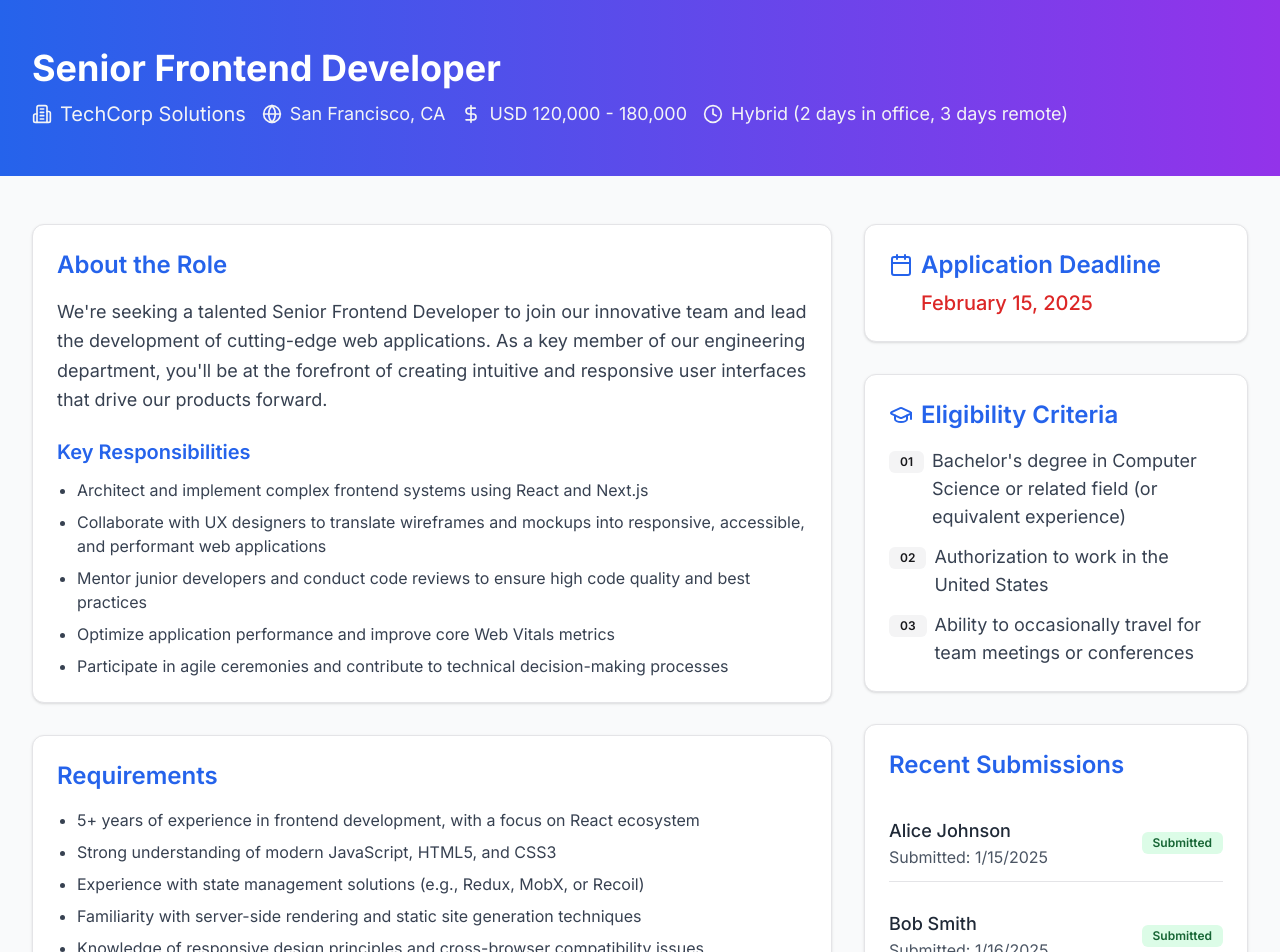
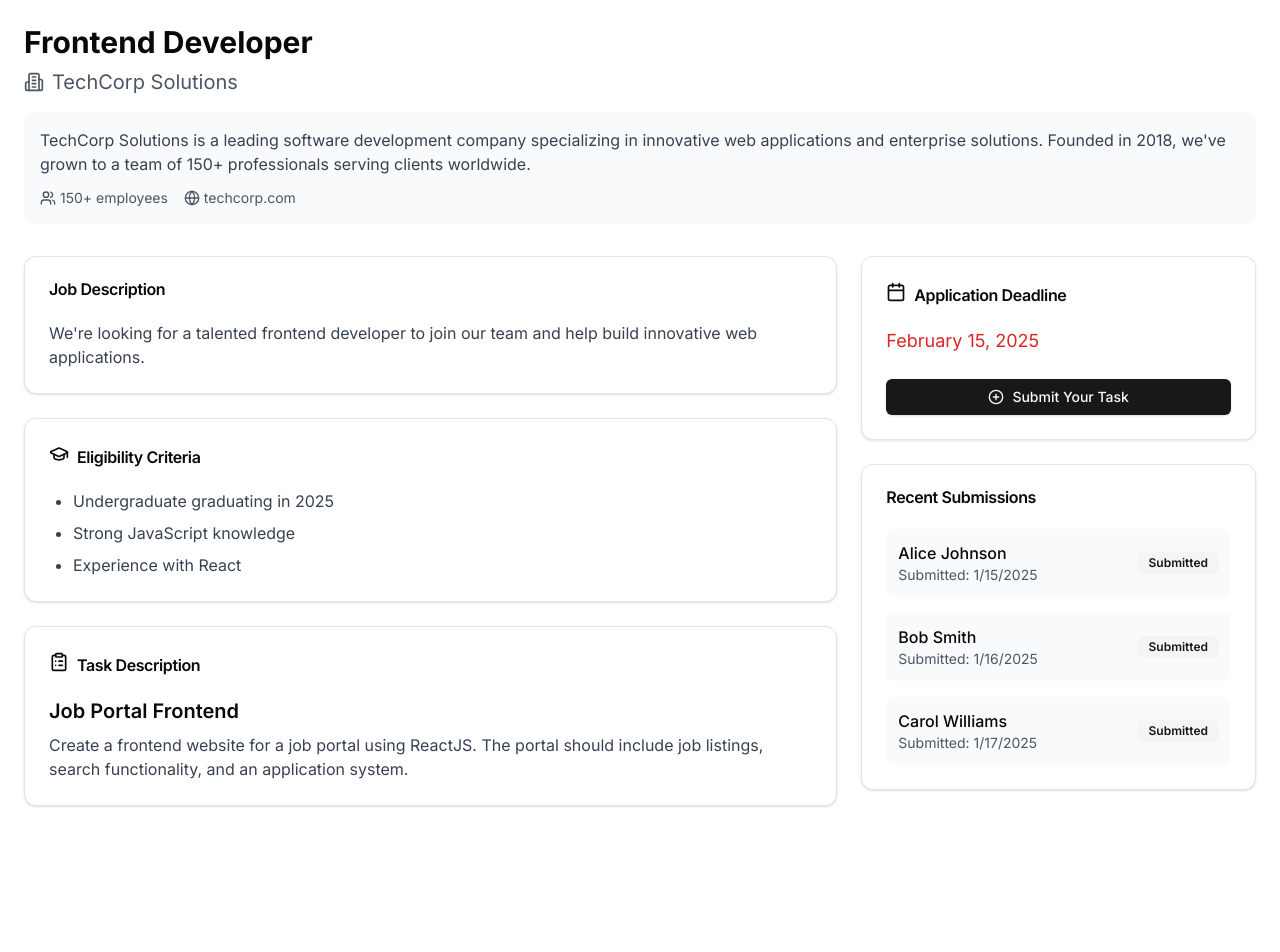
Before and after one commit to omniflare/web3-editor, a Next.js app: page /job-description in a window 1280 px wide. Shown: the top 952 px of the page. After the commit the page ends 830 px from the top, so only its background shows below. Built offline with nearby package versions, Linux system fonts and the light colour scheme; what thirdweb would draw is missing.

Commit message:
job desc page

```diff
--- a/src/app/job-description/page.tsx
+++ b/src/app/job-description/page.tsx
@@ -1,180 +1,26 @@
-// "use client"
 
-
-// import React from 'react';
-// import { PlusCircle, Calendar, Building2, GraduationCap, ClipboardList } from 'lucide-react';
-// import { Button } from '@/components/ui/button';
-// import { Badge } from '@/components/ui/badge';
-
-// const JobDescriptionPage = () => {
-//   // Sample data - in a real app, this would come from props or an API
-//   const jobData = {
-//     title: "Frontend Developer",
-//     company: "TechCorp Solutions",
-//     description: "We're looking for a talented frontend developer to join our team and help build innovative web applications.",
-//     deadline: "2025-02-15",
-//     eligibility: ["Undergraduate graduating in 2025", "Strong JavaScript knowledge", "Experience with React"],
-//     task: {
-//       title: "Job Portal Frontend",
-//       description: "Create a frontend website for a job portal using ReactJS. The portal should include job listings, search functionality, and an application system."
-//     },
-//     submissions: [
-//       { id: 1, name: "Alice Johnson", submittedAt: "2025-01-15" },
-//       { id: 2, name: "Bob Smith", submittedAt: "2025-01-16" },
-//       { id: 3, name: "Carol Williams", submittedAt: "2025-01-17" }
-//     ]
-//   };
-
-//   const handleSubmitTask = () => {
-//     // Handle task submission logic here
-//     console.log("Opening task submission form");
-//   };
-
-//   return (
-//     <div className="max-w-4xl mx-auto p-6">
-//       {/* Header Section */}
-//       <div className="mb-12">
-//         <h1 className="text-4xl font-bold mb-3">{jobData.title}</h1>
-//         <div className="flex items-center gap-2 text-gray-600">
-//           <Building2 className="w-5 h-5" />
-//           <span className="text-xl">{jobData.company}</span>
-//         </div>
-//       </div>
-
-//       {/* Main Content */}
-//       <div className="space-y-10">
-//         {/* Job Description */}
-//         <div>
-//           <h2 className="text-2xl font-semibold mb-4">About the Role</h2>
-//           <p className="text-gray-700 text-lg leading-relaxed">{jobData.description}</p>
-//         </div>
-
-//         {/* Deadline */}
-//         <div>
-//           <div className="flex items-center gap-2 mb-2">
-//             <Calendar className="w-5 h-5" />
-//             <h2 className="text-2xl font-semibold">Application Deadline</h2>
-//           </div>
-//           <p className="text-lg text-red-600 ml-7">
-//             {new Date(jobData.deadline).toLocaleDateString('en-US', {
-//               year: 'numeric',
-//               month: 'long',
-//               day: 'numeric'
-//             })}
-//           </p>
-//         </div>
-
-//         {/* Eligibility Criteria */}
-//         <div>
-//           <div className="flex items-center gap-2 mb-4">
-//             <GraduationCap className="w-5 h-5" />
-//             <h2 className="text-2xl font-semibold">Eligibility Criteria</h2>
-//           </div>
-//           <ul className="list-disc pl-10 space-y-2">
-//             {jobData.eligibility.map((criterion, index) => (
-//               <li key={index} className="text-gray-700 text-lg">{criterion}</li>
-//             ))}
-//           </ul>
-//         </div>
-
-//         {/* Task Description */}
-//         <div>
-//           <div className="flex items-center gap-2 mb-4">
-//             <ClipboardList className="w-5 h-5" />
-//             <h2 className="text-2xl font-semibold">Task Description</h2>
-//           </div>
-//           <div className="ml-7">
-//             <h3 className="text-xl font-medium mb-2">{jobData.task.title}</h3>
-//             <p className="text-gray-700 text-lg">{jobData.task.description}</p>
-//           </div>
-//         </div>
-
-//         {/* Submissions */}
-//         <div>
-//           <h2 className="text-2xl font-semibold mb-6">Submissions</h2>
-//           <div className="space-y-4">
-//             {jobData.submissions.map(submission => (
-//               <div
-//                 key={submission.id}
-//                 className="flex items-center justify-between py-3 border-b last:border-b-0"
-//               >
-//                 <div>
-//                   <p className="font-medium text-lg">{submission.name}</p>
-//                   <p className="text-gray-600">
-//                     Submitted: {new Date(submission.submittedAt).toLocaleDateString()}
-//                   </p>
-//                 </div>
-//                 <Badge variant="secondary">Submitted</Badge>
-//               </div>
-//             ))}
-
-//             <Button
-//               onClick={handleSubmitTask}
-//               className="w-full mt-8 flex items-center justify-center gap-2 py-6 text-lg"
-//             >
-//               <PlusCircle className="w-6 h-6" />
-//               Submit Your Task
-//             </Button>
-//           </div>
-//         </div>
-//       </div>
-//     </div>
-//   );
-// };
-
-// export default JobDescriptionPage;
 "use client"
-
 import React from 'react';
-import { PlusCircle, Calendar, Building2, GraduationCap, ClipboardList, ChevronRight, DollarSign, Globe, Clock } from 'lucide-react';
+import { PlusCircle, Calendar, Building2, GraduationCap, ClipboardList, Globe, Users } from 'lucide-react';
+import { Card, CardContent, CardHeader, CardTitle } from '@/components/ui/card';
 import { Button } from '@/components/ui/button';
 import { Badge } from '@/components/ui/badge';
-import { Card, CardContent } from '@/components/ui/card';
 
 const JobDescriptionPage = () => {
   const jobData = {
-    title: "Senior Frontend Developer",
+    title: "Frontend Developer",
     company: "TechCorp Solutions",
-    location: "San Francisco, CA",
-    description: "We're seeking a talented Senior Frontend Developer to join our innovative team and lead the development of cutting-edge web applications. As a key member of our engineering department, you'll be at the forefront of creating intuitive and responsive user interfaces that drive our products forward.",
-    salary: {
-      min: 120000,
-      max: 180000,
-      currency: "USD"
+    companyInfo: {
+      description: "TechCorp Solutions is a leading software development company specializing in innovative web applications and enterprise solutions. Founded in 2018, we've grown to a team of 150+ professionals serving clients worldwide.",
+      size: "150+ employees",
+      website: "techcorp.com"
     },
-    workArrangement: "Hybrid (2 days in office, 3 days remote)",
+    description: "We're looking for a talented frontend developer to join our team and help build innovative web applications.",
     deadline: "2025-02-15",
-    responsibilities: [
-      "Architect and implement complex frontend systems using React and Next.js",
-      "Collaborate with UX designers to translate wireframes and mockups into responsive, accessible, and performant web applications",
-      "Mentor junior developers and conduct code reviews to ensure high code quality and best practices",
-      "Optimize application performance and improve core Web Vitals metrics",
-      "Participate in agile ceremonies and contribute to technical decision-making processes"
-    ],
-    requirements: [
-      "5+ years of experience in frontend development, with a focus on React ecosystem",
-      "Strong understanding of modern JavaScript, HTML5, and CSS3",
-      "Experience with state management solutions (e.g., Redux, MobX, or Recoil)",
-      "Familiarity with server-side rendering and static site generation techniques",
-      "Knowledge of responsive design principles and cross-browser compatibility issues",
-      "Excellent problem-solving skills and attention to detail"
-    ],
-    benefits: [
-      "Competitive salary with annual bonuses",
-      "Comprehensive health, dental, and vision insurance",
-      "401(k) matching program",
-      "Generous paid time off and parental leave",
-      "Professional development budget for conferences and courses",
-      "Regular team-building events and hackathons"
-    ],
-    eligibility: [
-      "Bachelor's degree in Computer Science or related field (or equivalent experience)",
-      "Authorization to work in the United States",
-      "Ability to occasionally travel for team meetings or conferences"
-    ],
+    eligibility: ["Undergraduate graduating in 2025", "Strong JavaScript knowledge", "Experience with React"],
     task: {
-      title: "Advanced Job Portal Frontend",
-      description: "Design and implement a frontend for an advanced job portal using React and Next.js. The portal should include job listings with infinite scroll, advanced search and filtering capabilities, a responsive application system, and a dashboard for both job seekers and employers. Implement proper state management, ensure accessibility compliance, and optimize for performance. Bonus points for implementing real-time notifications using WebSockets."
+      title: "Job Portal Frontend",
+      description: "Create a frontend website for a job portal using ReactJS. The portal should include job listings, search functionality, and an application system."
     },
     submissions: [
       { id: 1, name: "Alice Johnson", submittedAt: "2025-01-15" },
@@ -188,156 +34,115 @@ const JobDescriptionPage = () => {
   };
 
   return (
-    <div className="min-h-screen bg-gray-50">
-      {/* Header Section */}
-      <div className="bg-gradient-to-r from-blue-600 to-purple-600 text-white py-12 px-4 sm:px-6 lg:px-8">
-        <div className="max-w-7xl mx-auto">
-          <h1 className="text-4xl font-bold mb-3">{jobData.title}</h1>
-          <div className="flex flex-wrap items-center gap-4 text-gray-100">
-            <div className="flex items-center gap-2">
+    <div className="max-w-7xl mx-auto p-6">
+      {/* Header Section - Full Width */}
+      <div className="mb-8">
+        <h1 className="text-3xl font-bold mb-2">{jobData.title}</h1>
+        <div className="flex flex-col space-y-4">
+          <div className="flex items-center gap-2 text-gray-600">
             <Building2 className="w-5 h-5" />
             <span className="text-xl">{jobData.company}</span>
           </div>
-            <div className="flex items-center gap-2">
-              <Globe className="w-5 h-5" />
-              <span className="text-lg">{jobData.location}</span>
+          <div className="bg-gray-50 p-4 rounded-lg">
+            <p className="text-gray-700 mb-3">{jobData.companyInfo.description}</p>
+            <div className="flex flex-wrap gap-4 text-sm text-gray-600">
+              <div className="flex items-center gap-1">
+                <Users className="w-4 h-4" />
+                <span>{jobData.companyInfo.size}</span>
               </div>
-            <div className="flex items-center gap-2">
-              <DollarSign className="w-5 h-5" />
-              <span className="text-lg">{`${jobData.salary.currency} ${jobData.salary.min.toLocaleString()} - ${jobData.salary.max.toLocaleString()}`}</span>
+              <div className="flex items-center gap-1">
+                <Globe className="w-4 h-4" />
+                <span>{jobData.companyInfo.website}</span>
               </div>
-            <div className="flex items-center gap-2">
-              <Clock className="w-5 h-5" />
-              <span className="text-lg">{jobData.workArrangement}</span>
             </div>
           </div>
         </div>
       </div>
 
-      {/* Main Content */}
-      <div className="max-w-7xl mx-auto py-12 px-4 sm:px-6 lg:px-8">
-        <div className="grid grid-cols-1 lg:grid-cols-3 gap-8">
-          <div className="lg:col-span-2 space-y-8">
-            {/* Job Description */}
+      {/* Two Column Layout */}
+      <div className="grid grid-cols-1 lg:grid-cols-3 gap-6">
+        {/* Left Column - Job Details */}
+        <div className="lg:col-span-2 space-y-6">
           <Card>
-              <CardContent className="p-6">
-                <h2 className="text-2xl font-semibold mb-4 text-blue-600">About the Role</h2>
-                <p className="text-gray-700 text-lg leading-relaxed mb-6">{jobData.description}</p>
-                <h3 className="text-xl font-semibold mb-3 text-blue-600">Key Responsibilities</h3>
-                <ul className="list-disc pl-5 space-y-2">
-                  {jobData.responsibilities.map((resp, index) => (
-                    <li key={index} className="text-gray-700">{resp}</li>
+            <CardHeader>
+              <CardTitle>Job Description</CardTitle>
+            </CardHeader>
+            <CardContent>
+              <p className="text-gray-700">{jobData.description}</p>
+            </CardContent>
+          </Card>
+
+          <Card>
+            <CardHeader className="flex flex-row items-center gap-2">
+              <GraduationCap className="w-5 h-5" />
+              <CardTitle>Eligibility Criteria</CardTitle>
+            </CardHeader>
+            <CardContent>
+              <ul className="list-disc pl-6 space-y-2">
+                {jobData.eligibility.map((criterion, index) => (
+                  <li key={index} className="text-gray-700">{criterion}</li>
                 ))}
               </ul>
             </CardContent>
           </Card>
 
-            {/* Requirements */}
           <Card>
-              <CardContent className="p-6">
-                <h2 className="text-2xl font-semibold mb-4 text-blue-600">Requirements</h2>
-                <ul className="list-disc pl-5 space-y-2">
-                  {jobData.requirements.map((req, index) => (
-                    <li key={index} className="text-gray-700">{req}</li>
-                  ))}
-                </ul>
-              </CardContent>
-            </Card>
-
-            {/* Benefits */}
-            <Card>
-              <CardContent className="p-6">
-                <h2 className="text-2xl font-semibold mb-4 text-blue-600">Benefits</h2>
-                <ul className="list-disc pl-5 space-y-2">
-                  {jobData.benefits.map((benefit, index) => (
-                    <li key={index} className="text-gray-700">{benefit}</li>
-                  ))}
-                </ul>
-              </CardContent>
-            </Card>
-
-            {/* Task Description */}
-            <Card>
-              <CardContent className="p-6">
-                <div className="flex items-center gap-2 mb-4 text-blue-600">
-                  <ClipboardList className="w-6 h-6" />
-                  <h2 className="text-2xl font-semibold">Task Description</h2>
-                </div>
-                <div>
-                  <h3 className="text-xl font-medium mb-2 text-gray-800">{jobData.task.title}</h3>
-                  <p className="text-gray-700 text-lg">{jobData.task.description}</p>
-                </div>
+            <CardHeader className="flex flex-row items-center gap-2">
+              <ClipboardList className="w-5 h-5" />
+              <CardTitle>Task Description</CardTitle>
+            </CardHeader>
+            <CardContent>
+              <h3 className="text-xl font-semibold mb-2">{jobData.task.title}</h3>
+              <p className="text-gray-700">{jobData.task.description}</p>
             </CardContent>
           </Card>
         </div>
 
-          <div className="space-y-8">
-            {/* Deadline */}
-            <Card>
-              <CardContent className="p-6">
-                <div className="flex items-center gap-2 mb-2 text-blue-600">
-                  <Calendar className="w-6 h-6" />
-                  <h2 className="text-2xl font-semibold">Application Deadline</h2>
-                </div>
-                <p className="text-xl font-medium text-red-600 ml-8">
+        {/* Right Column - Deadline and Submissions */}
+        <div className="space-y-6">
+          <Card className="sticky top-6">
+            <CardHeader className="flex flex-row items-center gap-2">
+              <Calendar className="w-5 h-5" />
+              <CardTitle>Application Deadline</CardTitle>
+            </CardHeader>
+            <CardContent>
+              <p className="text-lg text-red-600 mb-6">
                 {new Date(jobData.deadline).toLocaleDateString('en-US', {
                   year: 'numeric',
                   month: 'long',
                   day: 'numeric'
                 })}
               </p>
+              <Button
+                onClick={handleSubmitTask}
+                className="w-full flex items-center justify-center gap-2"
+              >
+                <PlusCircle className="w-5 h-5" />
+                Submit Your Task
+              </Button>
             </CardContent>
           </Card>
 
-            {/* Eligibility Criteria */}
           <Card>
-              <CardContent className="p-6">
-                <div className="flex items-center gap-2 mb-4 text-blue-600">
-                  <GraduationCap className="w-6 h-6" />
-                  <h2 className="text-2xl font-semibold">Eligibility Criteria</h2>
-                </div>
-                <ul className="list-none space-y-3">
-                  {jobData.eligibility.map((criterion, index) => (
-                    <li key={index} className="text-gray-700 text-lg flex items-start">
-                      <Badge variant="secondary" className="mr-2 mt-1">0{index + 1}</Badge>
-                      {criterion}
-                    </li>
-                  ))}
-                </ul>
-              </CardContent>
-            </Card>
-
-            {/* Submissions */}
-            <Card>
-              <CardContent className="p-6">
-                <h2 className="text-2xl font-semibold mb-6 text-blue-600">Recent Submissions</h2>
+            <CardHeader>
+              <CardTitle>Recent Submissions</CardTitle>
+            </CardHeader>
+            <CardContent>
               <div className="space-y-4">
                 {jobData.submissions.map(submission => (
-                    <div
-                      key={submission.id}
-                      className="flex items-center justify-between py-3 border-b last:border-b-0"
-                    >
+                  <div key={submission.id} className="flex items-center justify-between p-3 bg-gray-50 rounded-lg">
                     <div>
-                        <p className="font-medium text-lg text-gray-800">{submission.name}</p>
-                        <p className="text-gray-600">
+                      <p className="font-medium">{submission.name}</p>
+                      <p className="text-sm text-gray-600">
                         Submitted: {new Date(submission.submittedAt).toLocaleDateString()}
                       </p>
                     </div>
-                      <Badge variant="secondary" className="bg-green-100 text-green-800">Submitted</Badge>
+                    <Badge variant="secondary">Submitted</Badge>
                   </div>
                 ))}
               </div>
             </CardContent>
           </Card>
-
-            <Button
-              onClick={handleSubmitTask}
-              className="w-full mt-8 flex items-center justify-center gap-2 py-6 text-lg bg-blue-600 hover:bg-blue-700 transition-colors duration-300"
-            >
-              <PlusCircle className="w-6 h-6" />
-              Submit Your Task
-            </Button>
-          </div>
         </div>
       </div>
     </div>
```
Lines whose indentation alone changed are shown as unchanged.
